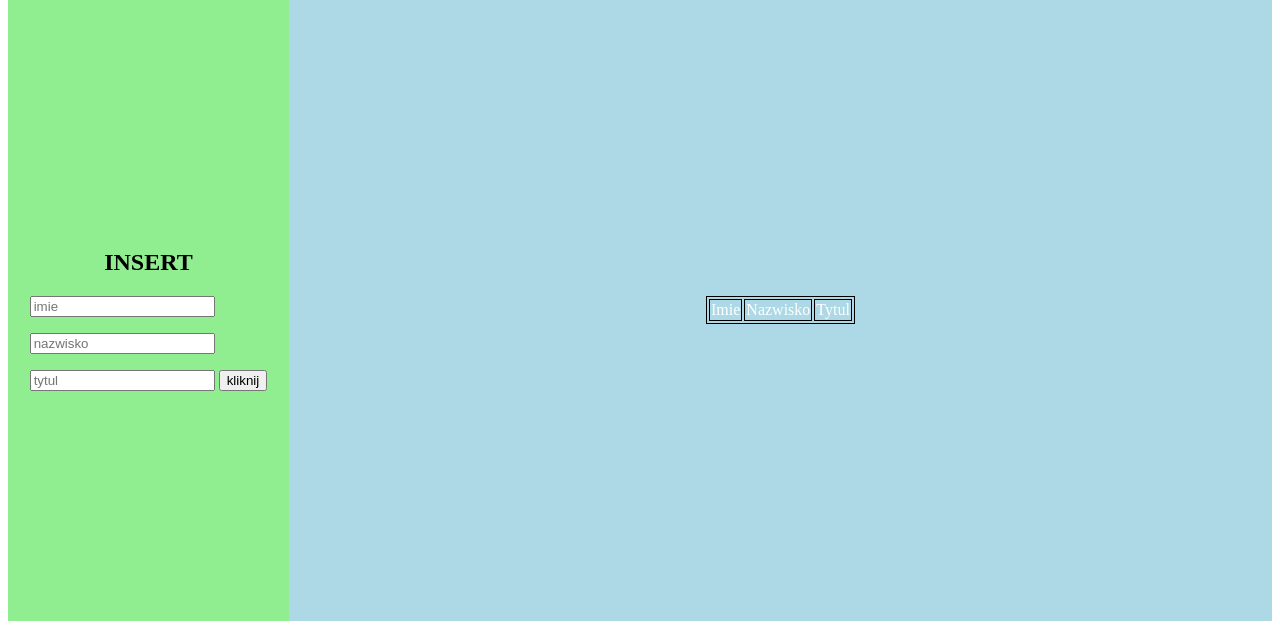
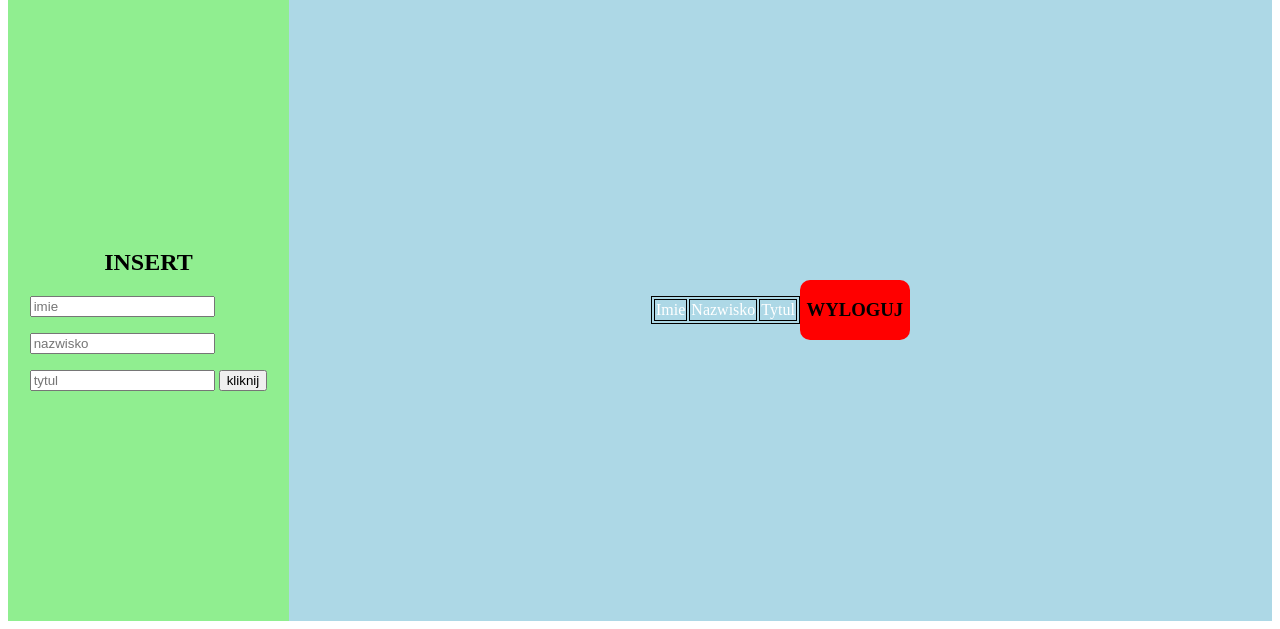
Before and after one commit to 3ti-2020/crud-wiele-do-wielu-dawid-falinski, a PHP site: page /logowanie.php in a window 1280 px wide; the page is wider, and only the part inside the window is pictured. Shown: the part 187-816 px from the top of that part. Run offline with PHP 8.4, Linux system fonts and the light colour scheme; data that the repository does not hold is empty.

Commit message:
Add files via upload

```diff
--- a/index.php
+++ b/index.php
@@ -38,7 +38,11 @@
         <input type="submit" value="ZALOGUJ">
         <p> login: a </p>
         <p> haslo: a </p>
+
         </form>
+
+
+
         <?php
 
         ?>
--- a/logowanie.php
+++ b/logowanie.php
@@ -61,6 +61,7 @@
         echo("</table>");
 
 ?>
+ <a href="index.php">  <div class="wyloguj"> <h3> WYLOGUJ </H3> </div> </a>
 
 
 
--- a/style.css
+++ b/style.css
@@ -110,3 +110,18 @@ table,td, tr{
 a {
   color: black; text-decoration: none;
 }
+
+.wyloguj {
+    width: 110px;
+    height: 60px;
+    background: red;
+    display: flex;
+    justify-content: center;
+    align-items: center;
+    border-radius: 10px;
+
+}
+
+.wyloguj:hover {
+    background: yellow;
+    }
```
